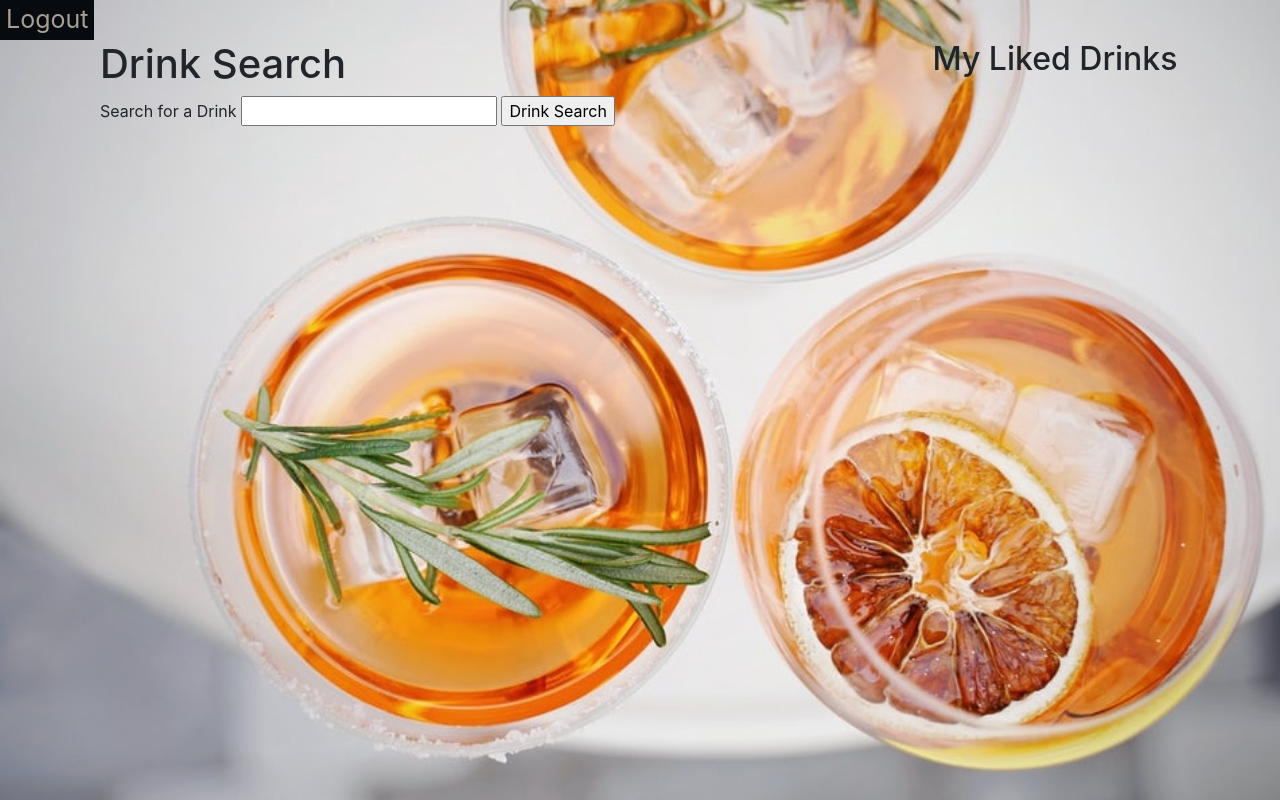
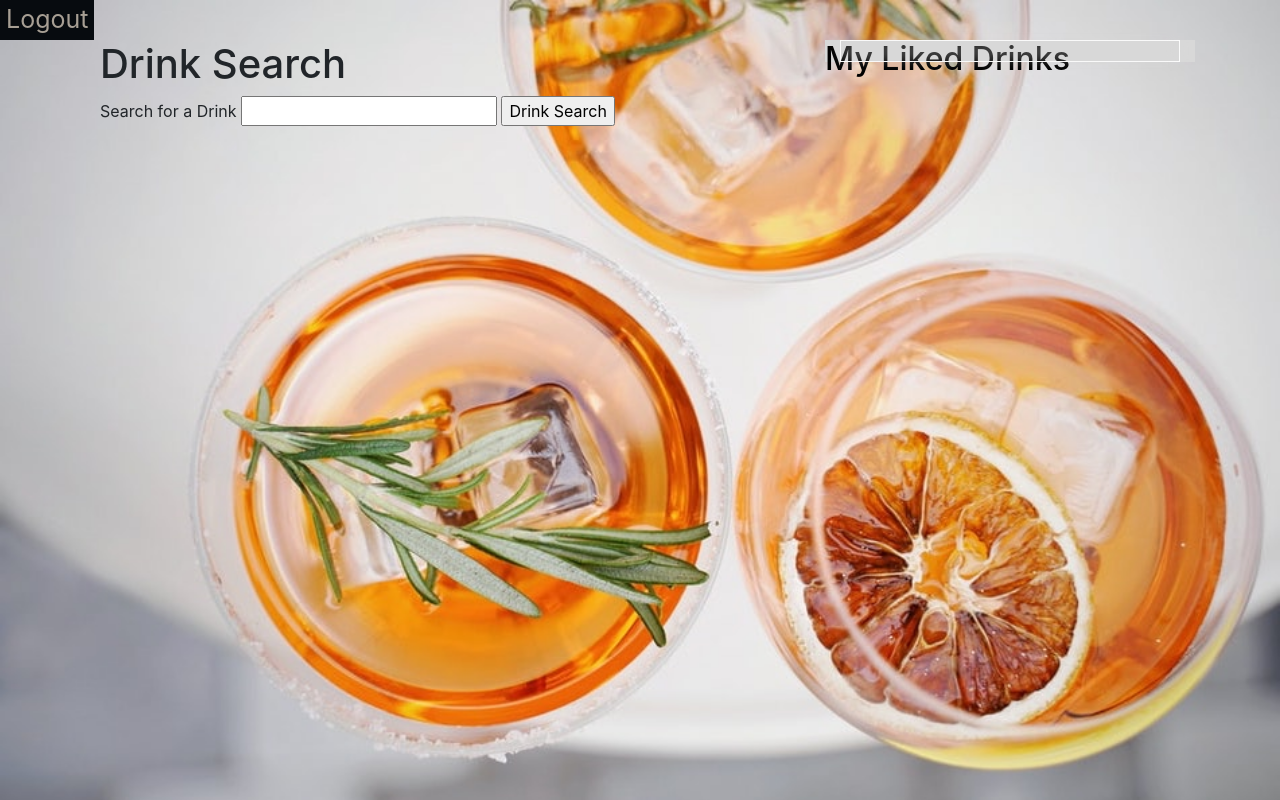
Before and after one commit to blu19/Cocktails-, a website: page public/members.html in a window 1280 px wide. Drawn offline with nearby package versions, Linux system fonts and the light colour scheme; no server answers.

Commit message:
decline please

```diff
--- a/config/config.json
+++ b/config/config.json
@@ -1,7 +1,7 @@
 {
   "development": {
     "username": "root",
-    "password": "10416",
+    "password": "NewPassword",
     "database": "drinks_db",
     "host": "127.0.0.1",
     "port": 3306,
--- a/public/css/style.css
+++ b/public/css/style.css
@@ -3,10 +3,61 @@ form.signup {
 }
 
 #ingredientsRes, #drinkName, h4 {
-  /* background-color: rgb(0, 0, 0); */
-  opacity: 0.8;
-  color: rgb(0, 0, 0);
-  display: inline;
+    /* background-color: rgb(0, 0, 0); */
+    opacity: 0.8;
+    color: rgb(0, 0, 0);
+    display: inline;
+}
+
+.favRow {
+    padding: 10px 20px;
+    border: 1px solid #fff;
+    /* color: rgb(5, 5, 5); */
+    position: relative;
+    font-size: large;
+    font-weight: bold;
+    z-index: 1;
+}
+
+.favRow:before {
+    content: '';
+    position: absolute;
+    color: rgb(5, 5, 5);
+    font-weight: bolder;
+    top: 0;
+    left: 0;
+    width: 100%;
+    height: 100%;
+    background-color: rgb(216, 216, 216);
+    filter: blur(6px);
+    opacity: 0.3;
+    z-index: 2;
+}
+
+.tempDiv::before {
+    color: rgb(0, 0, 0);
+    display: inline;
+    content: '';
+    position: absolute;
+    top: 0;
+    left: 0;
+    width: 100%;
+    height: 100%;
+    background-color: rgb(216, 216, 216);
+    filter: blur(6px);
+    opacity: 0.8;
+}
+
+.likedDrinksClass {
+    color: rgb(0, 0, 0);
+    display: inline;
+    content: '';
+    position: absolute;
+    top: 0;
+    left: 0;
+    width: 100%;
+    height: 100%;
+    background-color: rgb(216, 216, 216);
 }
 
 .border-box{
@@ -17,7 +68,7 @@ form.signup {
     z-index: 2;
 }
 
-.border-box:before {
+.border-box::before {
     content: '';
     position: absolute;
     top: 0;
--- a/public/js/drinks.js
+++ b/public/js/drinks.js
@@ -177,7 +177,7 @@ function getFavorites(array) {
   }).then(function (response) {
     for (i = 0; i < response.length; i++) {
       array.push(response[i].drinksId)
-      const outterDiv = $("<div class = tempDiv>")
+      const outterDiv = $("<div class = 'tempDiv'>")
       const newFav = $("<div class='favRow' data-value='" + response[i].drinksId + "'>").text(response[i].drinksName)
 
       outterDiv.append(newFav)
--- a/public/members.html
+++ b/public/members.html
@@ -19,7 +19,7 @@
 
   <div class="container">
 
-    <div class="col-sm-9 floatLeft">
+    <div class="col-sm-8 floatLeft">
       <h1>Drink Search</h1>
       <form id="test-response">
         <label for="drink-input">Search for a Drink</label>
@@ -33,9 +33,9 @@
       <div id="ingredientsRes"></div>
     </div>
 
-    <div class="col-sm-3 floatRight">
-      <h2>My Liked Drinks</h2>
-      <div id="likedTable">
+    <div class="col-sm-4 floatRight">
+      <h2 class="likedDrinksClass">My Liked Drinks</h2>
+      <div id="likedTable" class="favRow">
       </div>
 
     </div>
```
